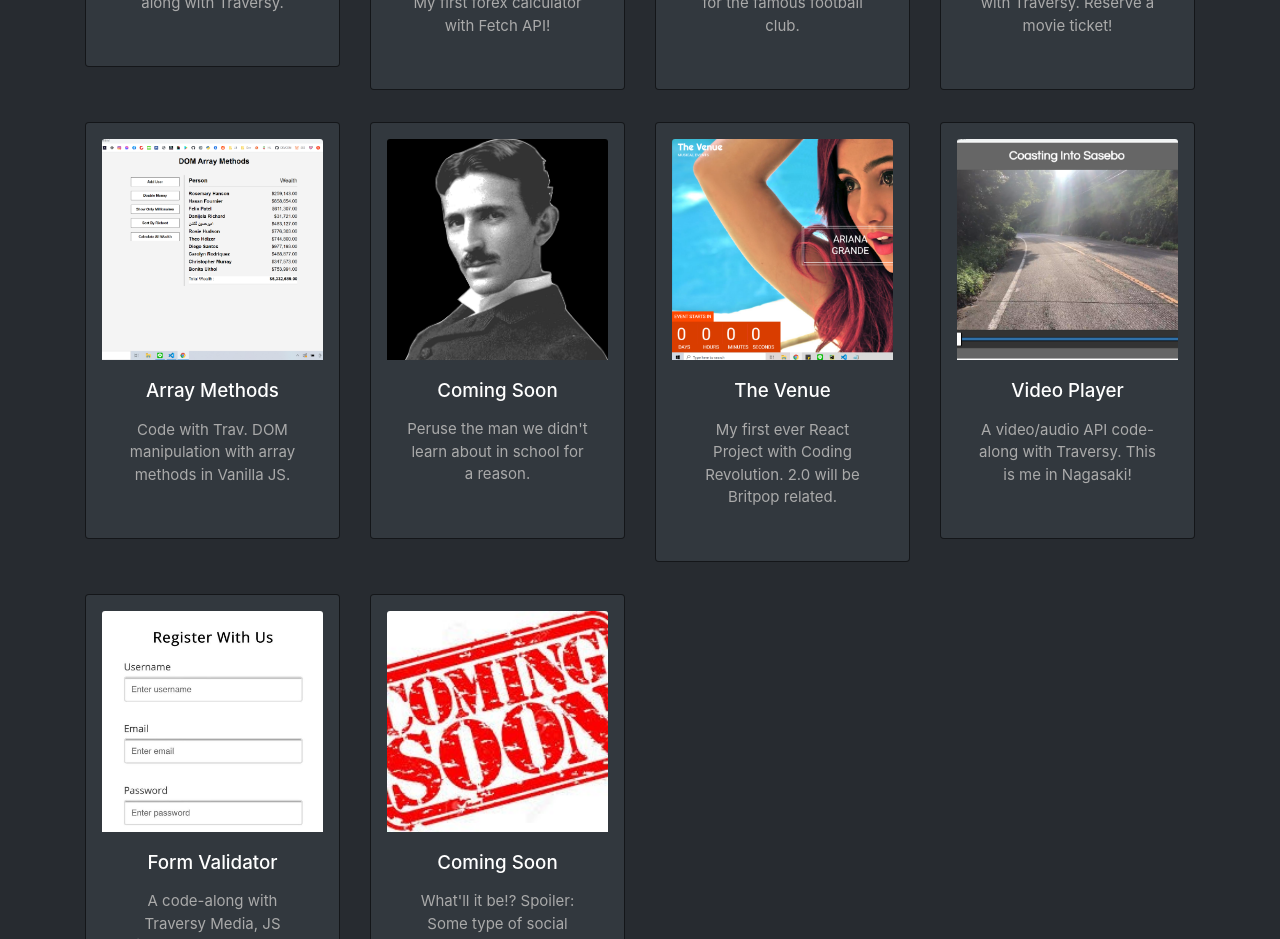
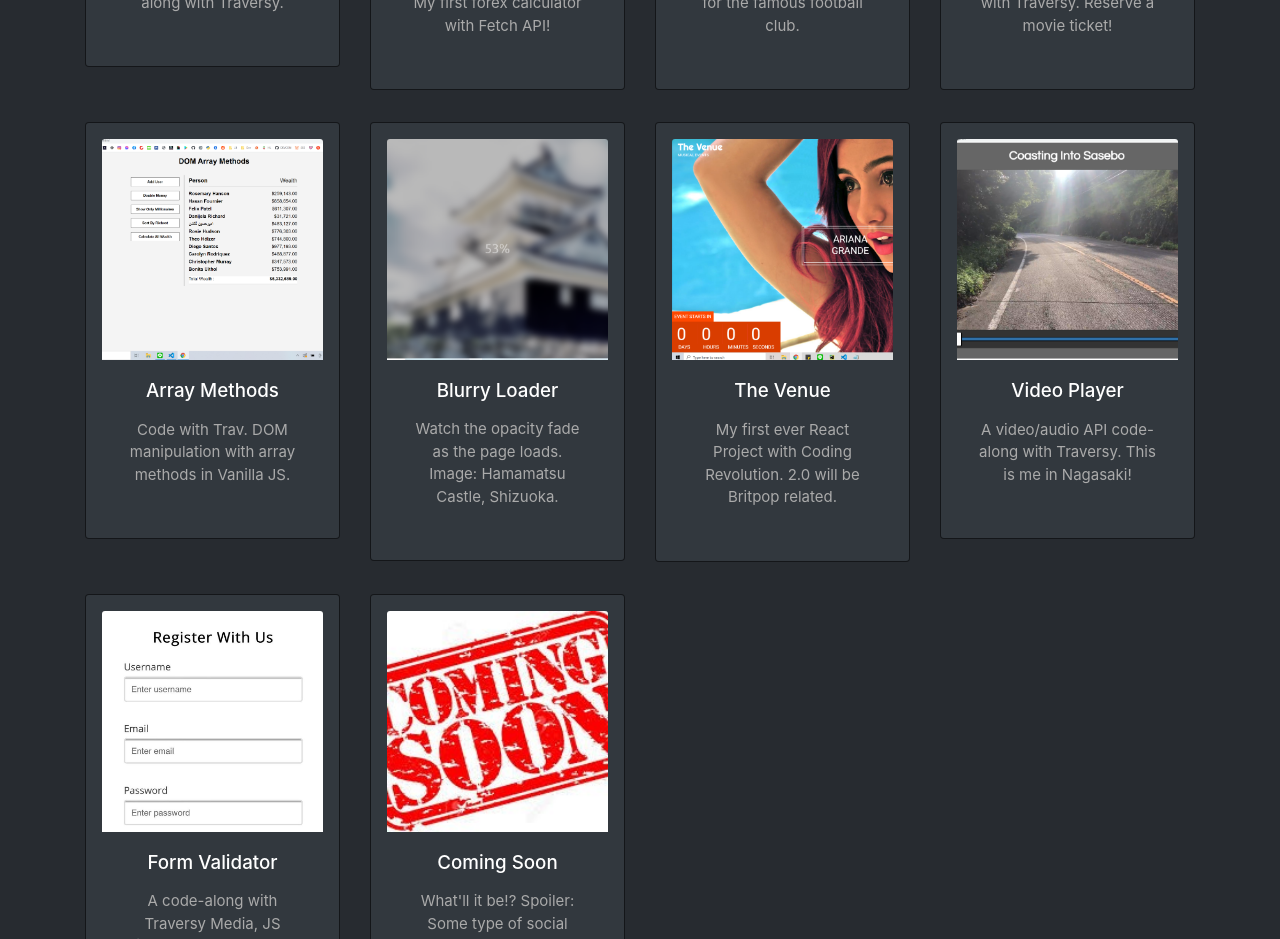
Before and after one commit to hotcoffeehero/_hotcoffeehero, a React (Create React App) app in the folder frontend/: page / in a window 1280 px wide. Shown: the part 940-1879 px from the top of the page. Built offline with nearby package versions, Linux system fonts and the light colour scheme.

Commit message:
Added Blurry Loader

```diff
--- a/frontend/src/projects.js
+++ b/frontend/src/projects.js
@@ -68,10 +68,10 @@ const projects = [
   },
   {
     // id: '7',
-    url: 'https://www.google.com',
-    image: `${people}nikola_tesla.jpg`,
-    title: 'Coming Soon',
-    desc: "Peruse the man we didn't learn about in school for a reason. ",
+    url: 'http://silent-credit.surge.sh/',
+    image: `${project}blurry_loader.png`,
+    title: 'Blurry Loader',
+    desc: 'Watch the opacity fade as the page loads. Image: Hamamatsu Castle, Shizuoka. ',
   },
   {
     // id: '8',
```
Also changed, not shown: frontend/public/images/project_thumnails/blurry_loader.png (added).
